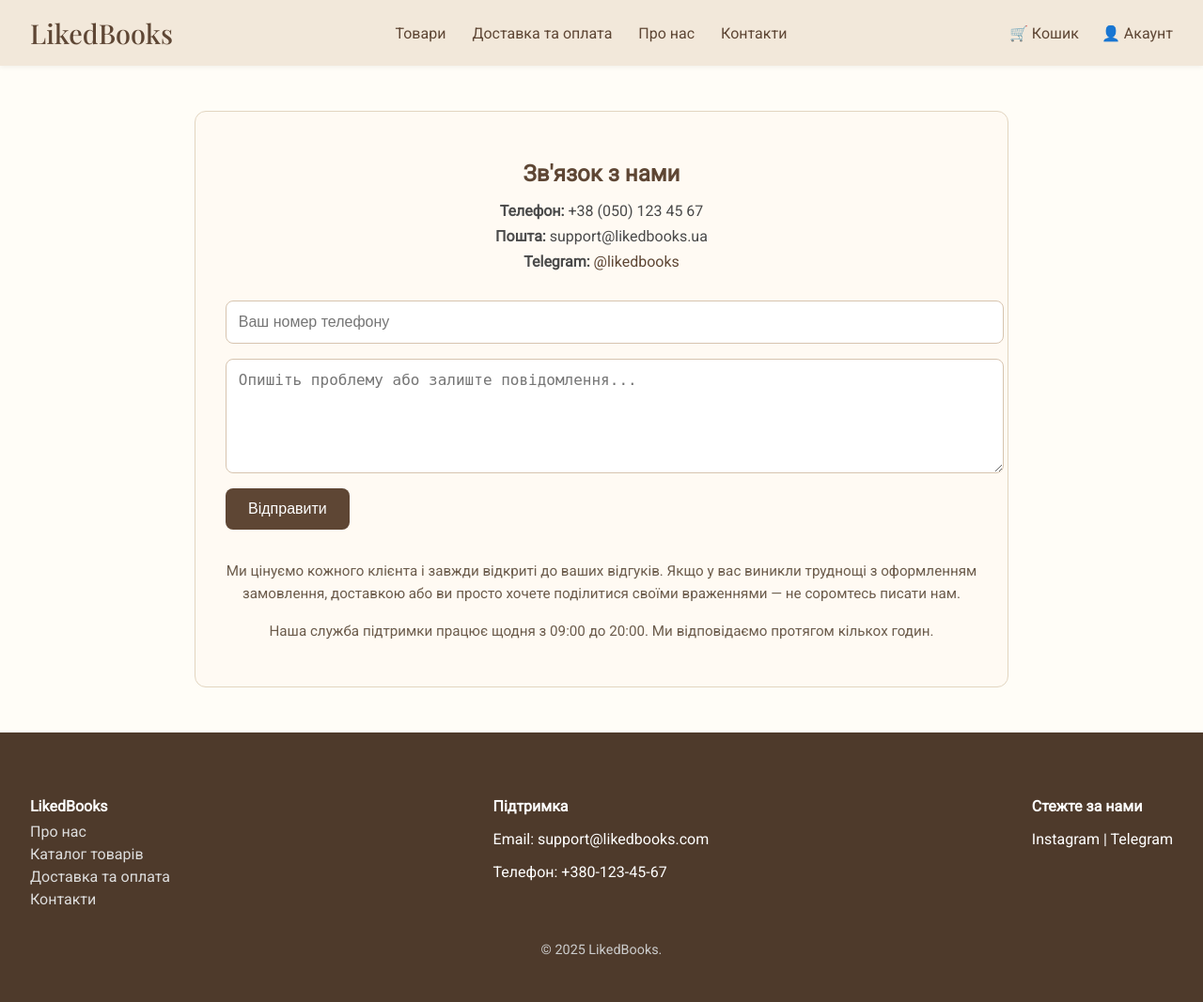
After one commit to shevchenko-nikita/bookstore, a Django app: page /contact in a window 1280 px wide. The commit adds this page. Shown: the whole page at 94% size. Run offline with Django 4.2, Linux system fonts and the light colour scheme.

Commit message:
add contact page

```diff
--- /dev/null
+++ b/products/templates/products/contact.html
@@ -0,0 +1,40 @@
+{% load static %}
+
+<!DOCTYPE html>
+<html lang="uk">
+<head>
+    <meta charset="UTF-8" />
+    <meta name="viewport" content="width=device-width, initial-scale=1.0" />
+    <title>Зв'язок з нами — LikedBooks</title>
+    <link rel="stylesheet" href="{% static 'css/common.css' %}" />
+    <link rel="stylesheet" href="{% static 'css/contact.css' %}" />
+    <link href="https://fonts.googleapis.com/css2?family=Playfair+Display:wght@500;700&family=Roboto&display=swap" rel="stylesheet">
+</head>
+<body>
+    {% include "products/partials/navbar.html" %}
+
+    <div class="page-wrapper">
+        <div class="contact-wrapper">
+            <h2>Зв'язок з нами</h2>
+            <div class="contact-info">
+                <p><strong>Телефон:</strong> +38 (050) 123 45 67</p>
+                <p><strong>Пошта:</strong> support@likedbooks.ua</p>
+                <p><strong>Telegram:</strong> <a href="https://t.me/likedbooks" target="_blank">@likedbooks</a></p>
+            </div>
+
+            <form class="contact-form" onsubmit="event.preventDefault(); this.reset(); alert('Дякуємо за звернення! Ми звʼяжемося з вами найближчим часом.');">
+                <input type="text" name="phone" placeholder="Ваш номер телефону" required>
+                <textarea name="message" rows="5" placeholder="Опишіть проблему або залиште повідомлення..." required></textarea>
+                <button type="submit">Відправити</button>
+            </form>
+
+            <div class="extra-text">
+                <p>Ми цінуємо кожного клієнта і завжди відкриті до ваших відгуків. Якщо у вас виникли труднощі з оформленням замовлення, доставкою або ви просто хочете поділитися своїми враженнями — не соромтесь писати нам.</p>
+                <p>Наша служба підтримки працює щодня з 09:00 до 20:00. Ми відповідаємо протягом кількох годин.</p>
+            </div>
+        </div>
+    </div>
+
+    {% include "products/partials/footer.html" %}
+</body>
+</html>
--- a/products/templates/products/partials/footer.html
+++ b/products/templates/products/partials/footer.html
@@ -5,9 +5,10 @@
         <a href="{% url "about" %}">Про нас</a>
         <a href="{% url "products" %}">Каталог товарів</a>
         <a href="{% url "delivery" %}">Доставка та оплата</a>
+        <a href="{% url "contact" %}">Контакти</a>
     </div>
     <div class="footer-section">
-        <h4>Контакти</h4>
+        <h4>Підтримка</h4>
         <p>Email: support@likedbooks.com</p>
         <p>Телефон: +380-123-45-67</p>
     </div>
--- a/products/templates/products/partials/navbar.html
+++ b/products/templates/products/partials/navbar.html
@@ -4,6 +4,7 @@
     <a href="{% url "products" %}">Товари</a>
     <a href="{% url "delivery" %}">Доставка та оплата</a>
     <a href="{% url "about" %}">Про нас</a>
+    <a href="{% url "contact" %}">Контакти</a>
     </nav>
     <div class="nav-actions">
     <a href="{% url 'basket' %}">🛒 Кошик</a>
--- a/products/views.py
+++ b/products/views.py
@@ -27,6 +27,9 @@ def products_by_category(request, category_id):
         'selected_category': category
     }
     return render(request, 'products/products.html', context)
+
+def contact(request):
+    return render(request, 'products/contact.html')
 
 def delivery(request):
     return render(request, 'products/delivery.html')
--- /dev/null
+++ b/static/css/contact.css
@@ -0,0 +1,68 @@
+body {
+    font-family: 'Roboto', sans-serif;
+    background-color: #fffdf7;
+    margin: 0;
+    padding: 0;
+}
+.contact-wrapper {
+    max-width: 800px;
+    margin: 3rem auto;
+    padding: 2rem;
+    background-color: #fffaf3;
+    border-radius: 12px;
+    border: 1px solid #e2d5c0;
+}
+.contact-wrapper h2 {
+    text-align: center;
+    color: #5e4634;
+    margin-bottom: 1rem;
+}
+.contact-info {
+    text-align: center;
+    margin-bottom: 2rem;
+    color: #4a4a4a;
+}
+.contact-info p {
+    margin: 0.5rem 0;
+}
+
+.contact-info a {
+    text-decoration: none;
+    color: #5e4634;
+}
+
+.contact-form {
+    display: flex;
+    flex-direction: column;
+    gap: 1rem;
+}
+.contact-form input,
+.contact-form textarea {
+    padding: 0.8rem;
+    border: 1px solid #d7c4af;
+    border-radius: 8px;
+    font-size: 1rem;
+    width: 100%;
+    resize: vertical;
+}
+.contact-form button {
+    align-self: flex-start;
+    background-color: #5e4634;
+    color: white;
+    border: none;
+    padding: 0.8rem 1.5rem;
+    font-size: 1rem;
+    border-radius: 8px;
+    cursor: pointer;
+    transition: background-color 0.3s ease;
+}
+.contact-form button:hover {
+    background-color: #3e3024;
+}
+.extra-text {
+    margin-top: 2rem;
+    font-size: 0.95rem;
+    line-height: 1.6;
+    color: #6c5c4c;
+    text-align: center;
+}
--- a/store/urls.py
+++ b/store/urls.py
@@ -19,7 +19,7 @@ from django.urls import path
 from django.conf.urls.static import static
 from django.conf import settings
 
-from products.views import index, products, delivery, about, product_detail, products_by_category
+from products.views import index, products, delivery, about, product_detail, products_by_category, contact
 from products.views import login_view, signup_view, profile_view, delete_account, logout_view
 from products.views import search_products, basket_add, basket_view, basket_remove, checkout
 
@@ -35,6 +35,7 @@ urlpatterns = [
     path('profile', profile_view, name='profile'),
     path('delete_account', delete_account, name='delete_account'),
     path('products/<int:product_id>/', product_detail, name='product_detail'),
+    path('contact', contact, name='contact'),
 
     path('search/', search_products, name='search_products'),
 
```
